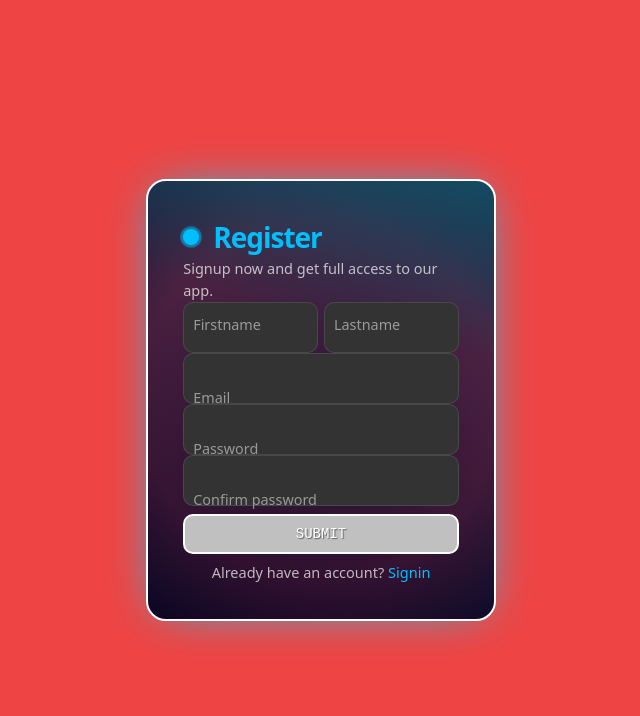
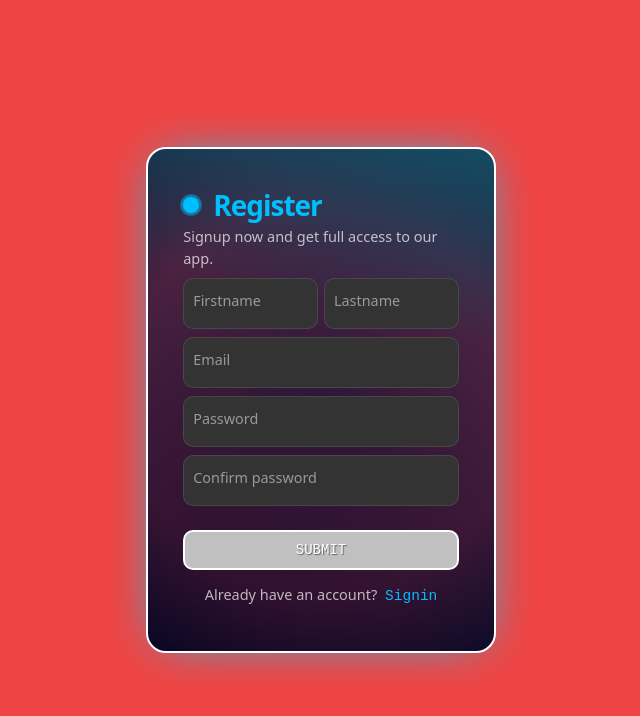
Before and after one commit to theboss17121999/SuperTicTacToe, a React (Vite) app: page /SuperTicTacToe/SignUp in a window 1280 px wide. Shown: the top 716 px of the page, without its empty margins (319-959 px from the left). Built offline with nearby package versions, Linux system fonts and the light colour scheme.

Commit message:
changes in UI

```diff
--- a/src/App.jsx
+++ b/src/App.jsx
@@ -27,9 +27,10 @@ function App() {
   return (
     <ErrorBoundary>
       <Routes>
-        <Route path="/" element={<MainPage />} />
+        <Route path="/options" element={<MainPage />} />
         <Route path="/SignUp" element={<SignUp />} />
         <Route path="/SignIn" element={<SignIn />} />
+        <Route path="/" element={<SignIn />} />
         <Route path="/game" element={<NineCrossNine />} />
       </Routes>
     </ErrorBoundary>
--- a/src/Components/SignIn.jsx
+++ b/src/Components/SignIn.jsx
@@ -1,7 +1,9 @@
 import React, { useState } from 'react';
 import '../Style/SignIn.css';
+import { useNavigate } from 'react-router-dom';
 
 export const SignIn = () => {
+    const navigate = useNavigate();
     const handleSubmit = (e) => {
         e.preventDefault();
         // handle form submission here
@@ -35,12 +37,12 @@ export const SignIn = () => {
 
                 <p className="signup-link">
                     No account?
-                    <a href="" className="up">Sign up!</a>
+                    <button className="pl-1 text-blue-400" style={{ border: 'none' }} onClick={() => navigate(`/SignUp`) }>Sign Up</button>
                 </p>
                 <div className='pt-4'>
                 <p className="signup-link">
-                    Continue with login?
-                    <a href="" className="up">Start game</a>
+                    Continue without login?
+                    <button className="pl-1 text-blue-400" style={{ border: 'none' }}  onClick={() => navigate(`/options`)}>Start game</button>
                 </p>
                 </div>
             </form>
--- a/src/Components/SignUp.jsx
+++ b/src/Components/SignUp.jsx
@@ -1,7 +1,9 @@
 import React, { useState } from 'react';
 import '../Style/SignUp.css';
+import { useNavigate } from 'react-router-dom';
 
 export const SignUp = () => {
+  const navigate = useNavigate();
   const [firstName, setFirstName] = useState('');
   const [lastName, setLastName] = useState('');
   const [email, setEmail] = useState('');
@@ -11,7 +13,7 @@ export const SignUp = () => {
 
   const postData = async (e) => {
     e.preventDefault();
-    if(password1===password2){
+    if(password1 === password2){
         try {
         const response = await fetch('http://localhost:3000/SignUpUser', {
             method: 'POST',
@@ -37,8 +39,8 @@ export const SignUp = () => {
         setMessage('An error occurred. Please try again.');
         }
     }
-    else{
-        console.log("help");
+    else {
+        setMessage('Passwords do not match.');
     }
   };
 
@@ -50,6 +52,7 @@ export const SignUp = () => {
             <p className="title">Register</p>
             <p className="message">Signup now and get full access to our app.</p>
             <div className="flex">
+              <div className="input-group pt-2">
                 <label>
                   <input
                     required
@@ -62,6 +65,8 @@ export const SignUp = () => {
                   />
                   <span>Firstname</span>
                 </label>
+              </div>
+              <div className="input-group pt-2">
                 <label>
                   <input
                     required
@@ -75,6 +80,8 @@ export const SignUp = () => {
                   <span>Lastname</span>
                 </label>
               </div>
+            </div>
+            <div className="input-group pt-2">
               <label>
                 <input
                   required
@@ -87,6 +94,8 @@ export const SignUp = () => {
                 />
                 <span>Email</span>
               </label>
+            </div>
+            <div className="input-group pt-2">
               <label>
                 <input
                   required
@@ -99,6 +108,8 @@ export const SignUp = () => {
                 />
                 <span>Password</span>
               </label>
+            </div>
+            <div className="input-group pt-2">
               <label>
                 <input
                   required
@@ -111,11 +122,14 @@ export const SignUp = () => {
                 />
                 <span>Confirm password</span>
               </label>
+            </div>
+            <div className='pt-4'>
               <button type="submit" className="submit">
                 Submit
               </button>
+            </div>
             <p className="signin">
-              Already have an account? <a href="#">Signin</a>
+              Already have an account? <button className="pl-1 text-blue-400" style={{ border: 'none' }}  type="button" onClick={() => navigate(`/signIn`)}>Signin</button>
             </p>
           </form>
         </section>
--- a/src/Style/SignUp.css
+++ b/src/Style/SignUp.css
@@ -9,6 +9,12 @@
   background-color: #1a1a1a;
   color: #fff;
   border: 1px solid #333;
+}
+
+.input-group {
+  display: flex;
+  flex-direction: column;
+  gap: 10px;
 }
 
 .title {
@@ -76,7 +82,7 @@
   background-color: #333;
   color: #fff;
   width: 100%;
-    padding: 20px 05px 05px 10px;
+  padding: 20px 5px 5px 10px;
   outline: 0;
   border: 1px solid rgba(105, 105, 105, 0.397);
   border-radius: 10px;
@@ -135,3 +141,18 @@
     opacity: 0;
   }
 }
+
+.signin button {
+  border: none;
+  background: none;
+  color: #00bfff;
+  cursor: pointer;
+}
+
+.no-border {
+  border: none;
+  background: none;
+  color: inherit;
+  cursor: pointer;
+  text-decoration: underline; /* Optional: to make it look like a link */
+}
```
Lines whose indentation alone changed are shown as unchanged.
